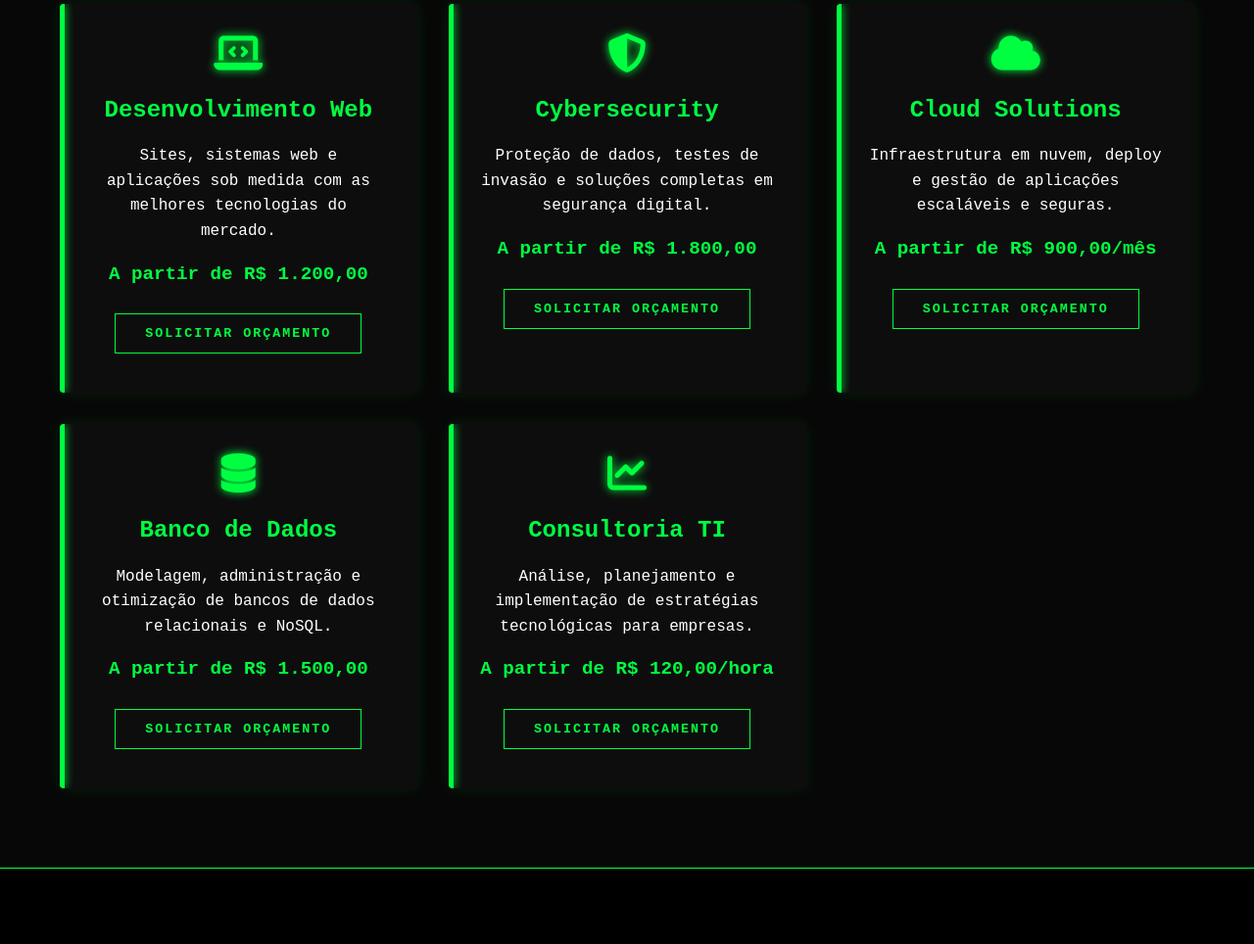
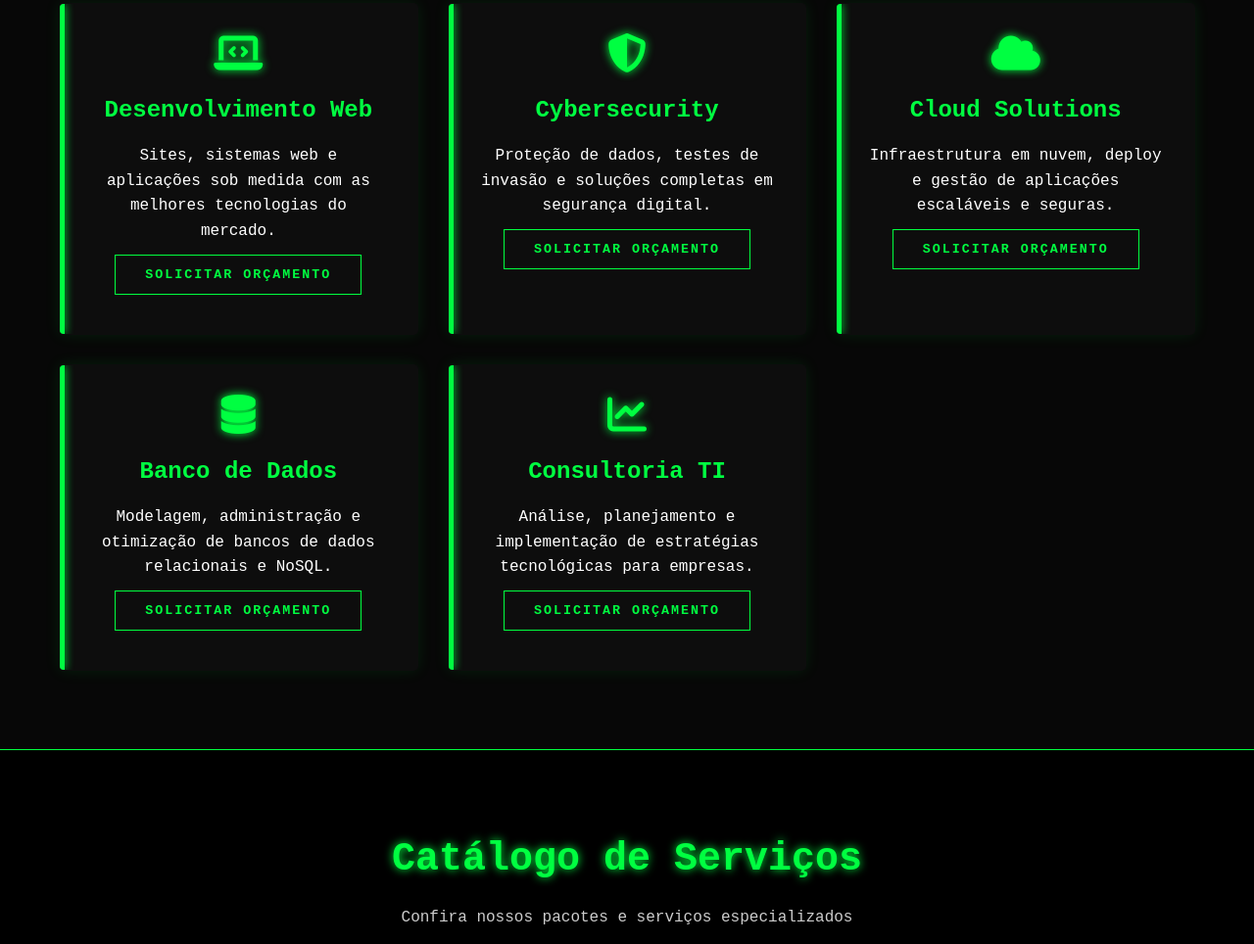
Before and after one commit to secdevdf/vertex-code, a plain HTML site: page index.html in a window 1280 px wide. Shown: the part 805-1769 px from the top of the page at 98% size. Drawn offline with Linux system fonts and the light colour scheme.

Commit message:
Update index.html

```diff
--- a/index.html
+++ b/index.html
@@ -632,7 +632,7 @@
                     <i class="fas fa-laptop-code"></i>
                     <h3>Desenvolvimento Web</h3>
                     <p>Sites, sistemas web e aplicações sob medida com as melhores tecnologias do mercado.</p>
-                    <div class="price">A partir de R$ 1.200,00</div>
+
                     <button class="btn" onclick="openOrderModal('Desenvolvimento Web')">Solicitar Orçamento</button>
                 </div>
 
@@ -640,28 +640,28 @@
                     <i class="fas fa-shield-alt"></i>
                     <h3>Cybersecurity</h3>
                     <p>Proteção de dados, testes de invasão e soluções completas em segurança digital.</p>
-                    <div class="price">A partir de R$ 1.800,00</div>
+
                     <button class="btn" onclick="openOrderModal('Cybersecurity')">Solicitar Orçamento</button>
                 </div>
                 <div class="service-card">
                     <i class="fas fa-cloud"></i>
                     <h3>Cloud Solutions</h3>
                     <p>Infraestrutura em nuvem, deploy e gestão de aplicações escaláveis e seguras.</p>
-                    <div class="price">A partir de R$ 900,00/mês</div>
+
                     <button class="btn" onclick="openOrderModal('Cloud Solutions')">Solicitar Orçamento</button>
                 </div>
                 <div class="service-card">
                     <i class="fas fa-database"></i>
                     <h3>Banco de Dados</h3>
                     <p>Modelagem, administração e otimização de bancos de dados relacionais e NoSQL.</p>
-                    <div class="price">A partir de R$ 1.500,00</div>
+
                     <button class="btn" onclick="openOrderModal('Banco de Dados')">Solicitar Orçamento</button>
                 </div>
                 <div class="service-card">
                     <i class="fas fa-chart-line"></i>
                     <h3>Consultoria TI</h3>
                     <p>Análise, planejamento e implementação de estratégias tecnológicas para empresas.</p>
-                    <div class="price">A partir de R$ 120,00/hora</div>
+
                     <button class="btn" onclick="openOrderModal('Consultoria TI')">Solicitar Orçamento</button>
                 </div>
             </div>
```
